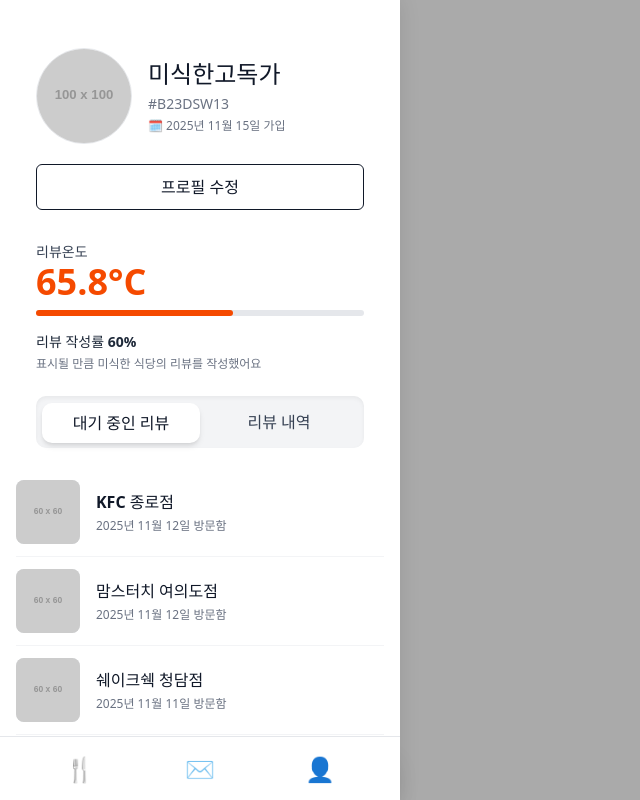
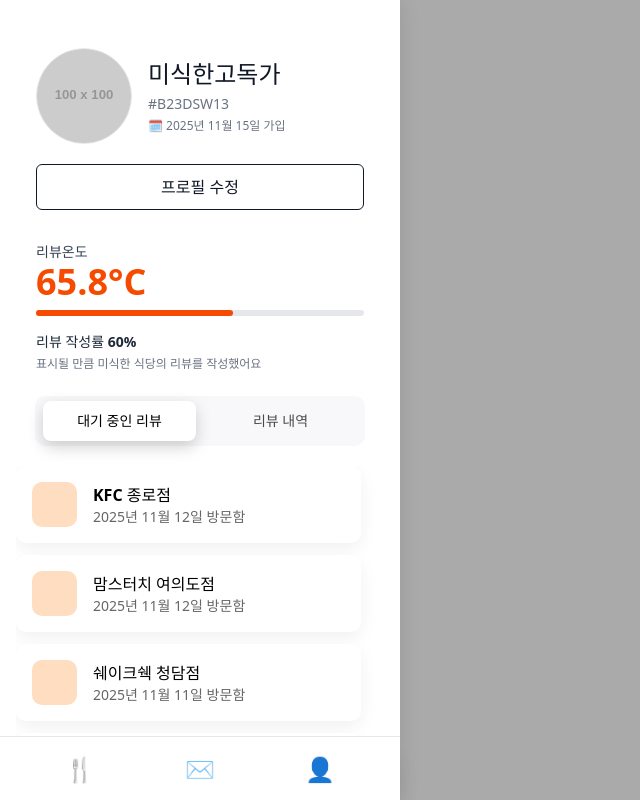
Before and after one commit to 2025-UniD-Hackathon-Team8/misikdang, a React (Vite) app: page / in a window 1280 px wide. Shown: the whole page, without its empty margins (0-640 px from the left). Built offline with nearby package versions, Linux system fonts and the light colour scheme.

Commit message:
Refactor: Integrate ToggleTabs and RequestCardSmall into ProfileScreen

```diff
--- a/src/components/Profile.tsx
+++ b/src/components/Profile.tsx
@@ -1,11 +1,6 @@
-import React, { useState } from "react";
-
-// --- Types/Interfaces & Sample Data ---
-interface ReviewItemProps {
-  restaurantName: string;
-  visitDate: string;
-  imageSource: string;
-}
+import React, { useState, useMemo } from "react";
+import ToggleTabs from "./ToggleTabs"; // ToggleTabs 컴포넌트 파일 경로에 맞게 수정해주세요.
+import RequestCardSmall from "./RequestCardSmall"; // RequestCardSmall 컴포넌트 파일 경로에 맞게 수정해주세요.
 
 interface ProfileData {
   nickname: string;
@@ -48,19 +43,6 @@ const profileData: ProfileData = {
   ],
 };
 
-// --- Sub-Components ---
-const ReviewItem: React.FC<ReviewItemProps> = ({ restaurantName, visitDate, imageSource }) => {
-  return (
-    <a href="#" className="flex items-center py-3 border-b border-gray-100 hover:bg-gray-50 transition duration-150">
-      <img src={imageSource} alt="Review thumbnail" className="w-16 h-16 rounded-lg mr-4 bg-gray-200 object-cover" />
-      <div className="flex-1">
-        <h4 className="text-base font-semibold text-gray-900">{restaurantName}</h4>
-        <p className="text-xs text-gray-500 mt-1">{visitDate}</p>
-      </div>
-    </a>
-  );
-};
-
 // --- Main Component (수정됨) ---
 const ProfileScreen: React.FC = () => {
   const { nickname, userId, joinDate, reviewTemperature, reviewCompletionRate, pendingReviews, recentReviews } = profileData;
@@ -68,8 +50,24 @@ const ProfileScreen: React.FC = () => {
   const [activeTab, setActiveTab] = useState<"pendingReview" | "reviewHistory">("pendingReview");
 
   const userAvatar = "https://via.placeholder.com/100/ff4500/ffffff?text=Mr+K";
-  const reviewThumbnail = "https://via.placeholder.com/60?text=Burger";
+  // reviewThumbnail은 RequestCardSmall에서 thumbnailColor를 사용하므로 직접 사용되지 않습니다.
+  // const reviewThumbnail = "https://via.placeholder.com/60?text=Burger";
   const progressWidth = `${reviewCompletionRate}%`;
+
+  // ToggleTabs에 전달할 탭 데이터 정의
+  const reviewTabs = useMemo(
+    () =>
+      [
+        { id: "pendingReview", label: "대기 중인 리뷰" },
+        { id: "reviewHistory", label: "리뷰 내역" },
+      ] as const,
+    []
+  );
+
+  // onTabSelect 핸들러: activeTab 타입을 string으로 처리하기 위해 명시적 캐스팅
+  const handleTabSelect = (id: string) => {
+    setActiveTab(id as "pendingReview" | "reviewHistory");
+  };
 
   return (
     // 1. 전체 화면 높이 고정: h-dvh 및 배경색 설정
@@ -77,12 +75,7 @@ const ProfileScreen: React.FC = () => {
       {/* 2. 내부 컨테이너: h-full과 flex-col로 높이를 h-dvh에 맞춥니다. */}
       <div className="h-full flex flex-col max-w-lg mx-auto relative p-4">
         {/* 3. 고정될 상단 영역 (스크롤되지 않음) - 상단 Safe Area 적용 */}
-        {/* 기존 pt-10을 제거하고, Safe Area 높이 + 기본 패딩 (예: 2rem=32px)을 calc로 합산 */}
-        <div
-          className="px-5 flex-shrink-0"
-          // Safe Area 높이 (env(safe-area-inset-top)) + 원하는 기본 상단 여백(예: pt-8 = 32px)을 합산하여 상단 패딩 설정
-          style={{ paddingTop: "calc(32px + env(safe-area-inset-top))" }}
-        >
+        <div className="px-5 flex-shrink-0" style={{ paddingTop: "calc(32px + env(safe-area-inset-top))" }}>
           {/* 프로필 헤더 */}
           <div className="flex items-center mb-5 text-left">
             <img src={userAvatar} alt="User Avatar" className="w-24 h-24 rounded-full mr-4 border border-gray-200 object-cover" />
@@ -112,65 +105,43 @@ const ProfileScreen: React.FC = () => {
             <p className="text-sm font-bold text-gray-800 text-left">리뷰 작성률 {reviewCompletionRate}%</p>
             <p className="text-xs text-gray-500 mt-1 text-left">표시될 만큼 미식한 식당의 리뷰를 작성했어요</p>
           </div>
-          {/* 리뷰 탭 버튼 (수정된 부분) */}
-          <div className="flex mb-5">
-            <div className="flex w-full bg-gray-100 rounded-[10px] p-1.5 shadow-inner">
-              {/* 1. '대기 중인 리뷰' 버튼 */}
-              <button
-                // 상태 업데이트 핸들러 추가
-                onClick={() => setActiveTab("pendingReview")}
-                className={`flex-1 py-2 rounded-[10px] text-center transition duration-300 ease-in-out ${
-                  activeTab === "pendingReview"
-                    ? "bg-white shadow-md z-10 transform translate-y-px" // 활성화 스타일
-                    : "bg-transparent" // 비활성화 스타일
-                }`}
-              >
-                <span
-                  className={`text-base font-semibold ${
-                    activeTab === "pendingReview" ? "text-gray-900 font-bold" : "text-gray-700" // 텍스트 색상 변경
-                  }`}
-                >
-                  대기 중인 리뷰
-                </span>
-              </button>
 
-              {/* 2. '리뷰 내역' 버튼 */}
-              <button
-                // 상태 업데이트 핸들러 추가
-                onClick={() => setActiveTab("reviewHistory")}
-                className={`flex-1 py-2 rounded-[10px] text-center transition duration-300 ease-in-out ${
-                  activeTab === "reviewHistory"
-                    ? "bg-white shadow-md z-10 transform translate-y-px" // 활성화 스타일
-                    : "bg-transparent" // 비활성화 스타일
-                }`}
-              >
-                <span
-                  className={`text-base font-semibold ${
-                    activeTab === "reviewHistory" ? "text-gray-900 font-bold" : "text-gray-700" // 텍스트 색상 변경
-                  }`}
-                >
-                  리뷰 내역
-                </span>
-              </button>
-            </div>
+          {/* 리뷰 탭 버튼 (ToggleTabs 컴포넌트로 대체) */}
+          <div className="flex mb-5 justify-center">
+            <ToggleTabs tabs={reviewTabs} activeTabId={activeTab} onTabSelect={handleTabSelect} className="mx-auto" />
           </div>
         </div>
 
-        {/* 4. 리뷰 목록 섹션: 스크롤 영역 - 하단 Safe Area 적용 */}
+        {/* 4. 리뷰 목록 섹션: 스크롤 영역 - RequestCardSmall 적용 */}
         <div className="flex-1 overflow-y-auto" style={{ paddingBottom: "calc(80px + env(safe-area-inset-bottom))" }}>
           {/* Case 1: '리뷰 내역' 탭 활성화 시 */}
           {activeTab === "reviewHistory" &&
             recentReviews.map((review, index) => (
-              <ReviewItem key={index} restaurantName={review.restaurantName} visitDate={review.visitDate} imageSource={reviewThumbnail} />
+              // ReviewItem 대신 RequestCardSmall 사용
+              <RequestCardSmall
+                key={index}
+                title={review.restaurantName}
+                subtitle={review.visitDate}
+                thumbnailColor="#E0E0E0" // 임시 썸네일 색상, 필요에 따라 동적으로 변경 가능
+                showRatingIcon={true} // 리뷰 내역이므로 평점 아이콘 표시 (기본값)
+                className="mb-3" // 카드 간 간격 추가
+              />
             ))}
 
           {/* Case 2: '대기 중인 리뷰' 탭 활성화 시 */}
           {activeTab === "pendingReview" &&
             // **pendingReviews 배열 길이에 따른 조건부 렌더링**
             (pendingReviews.length > 0 ? (
-              // pendingReviews가 1개 이상일 경우: 목록을 표시
+              // pendingReviews가 1개 이상일 경우: RequestCardSmall 목록을 표시
               pendingReviews.map((review, index) => (
-                <ReviewItem key={index} restaurantName={review.restaurantName} visitDate={review.visitDate} imageSource={reviewThumbnail} />
+                <RequestCardSmall
+                  key={index}
+                  title={review.restaurantName}
+                  subtitle={review.visitDate}
+                  thumbnailColor="#FFDDC1" // 대기 중인 리뷰는 다른 색상으로 구분
+                  showRatingIcon={false} // 대기 중인 리뷰는 평점 아이콘 미표시
+                  className="mb-3" // 카드 간 간격 추가
+                />
               ))
             ) : (
               // pendingReviews가 0개일 경우: 안내 메시지 표시
```
